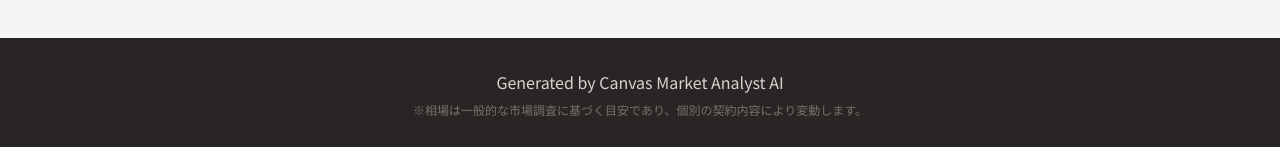
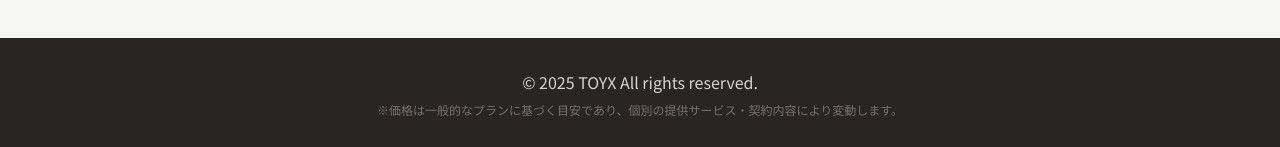
Before and after one commit to narunax/sns_menu, a plain HTML site: page index.html in a window 1280 px wide. Shown: the part 2392-2539 px from the top of the page. Drawn offline with nearby package versions, Linux system fonts and the light colour scheme.

Commit message:
Update index.html

```diff
--- a/index.html
+++ b/index.html
@@ -275,8 +275,8 @@
 
     <footer class="bg-stone-800 text-stone-300 py-8 mt-12">
         <div class="max-w-7xl mx-auto px-4 text-center">
-            <p class="mb-2">Generated by Canvas Market Analyst AI</p>
-            <p class="text-xs text-stone-500">※相場は一般的な市場調査に基づく目安であり、個別の契約内容により変動します。</p>
+            <p class="mb-2">© 2025 TOYX All rights reserved.</p>
+            <p class="text-xs text-stone-500">※価格は一般的なプランに基づく目安であり、個別の提供サービス・契約内容により変動します。</p>
         </div>
     </footer>
 
```
